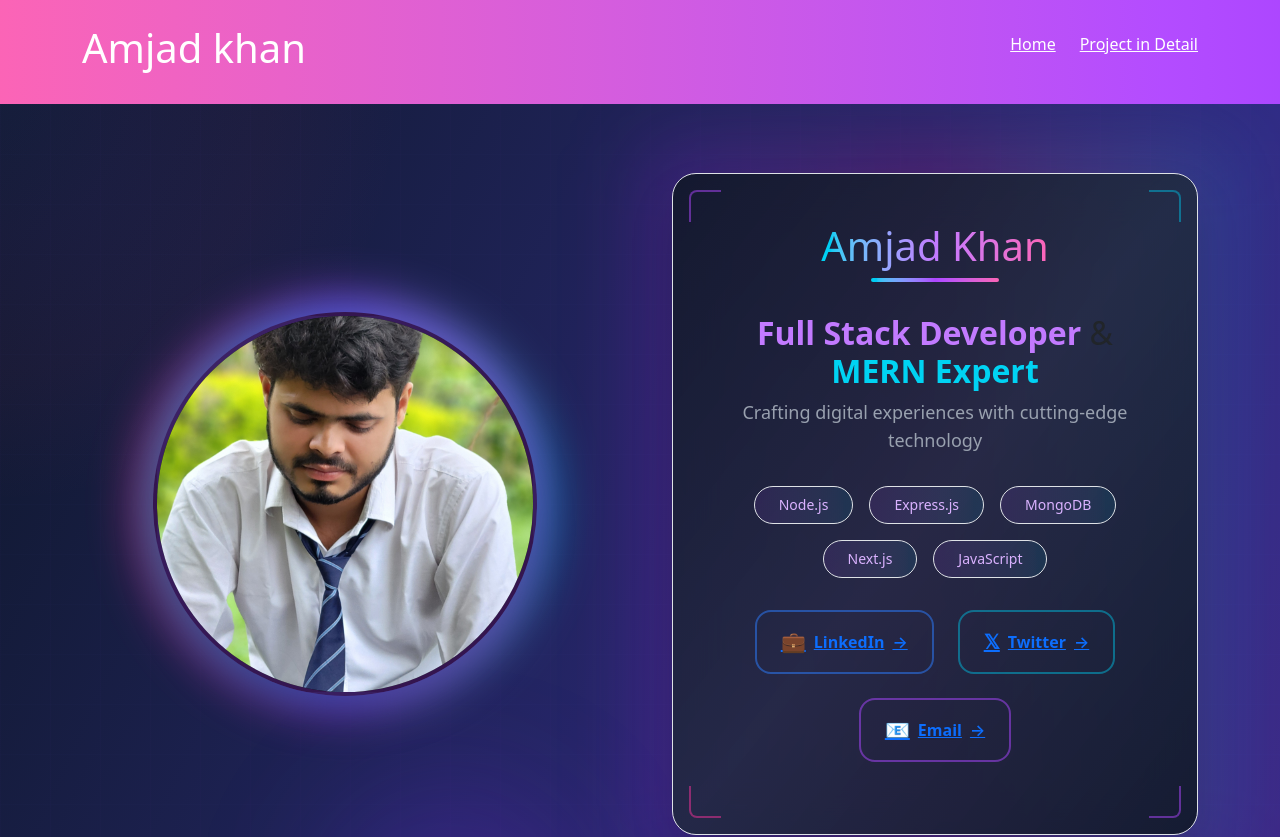
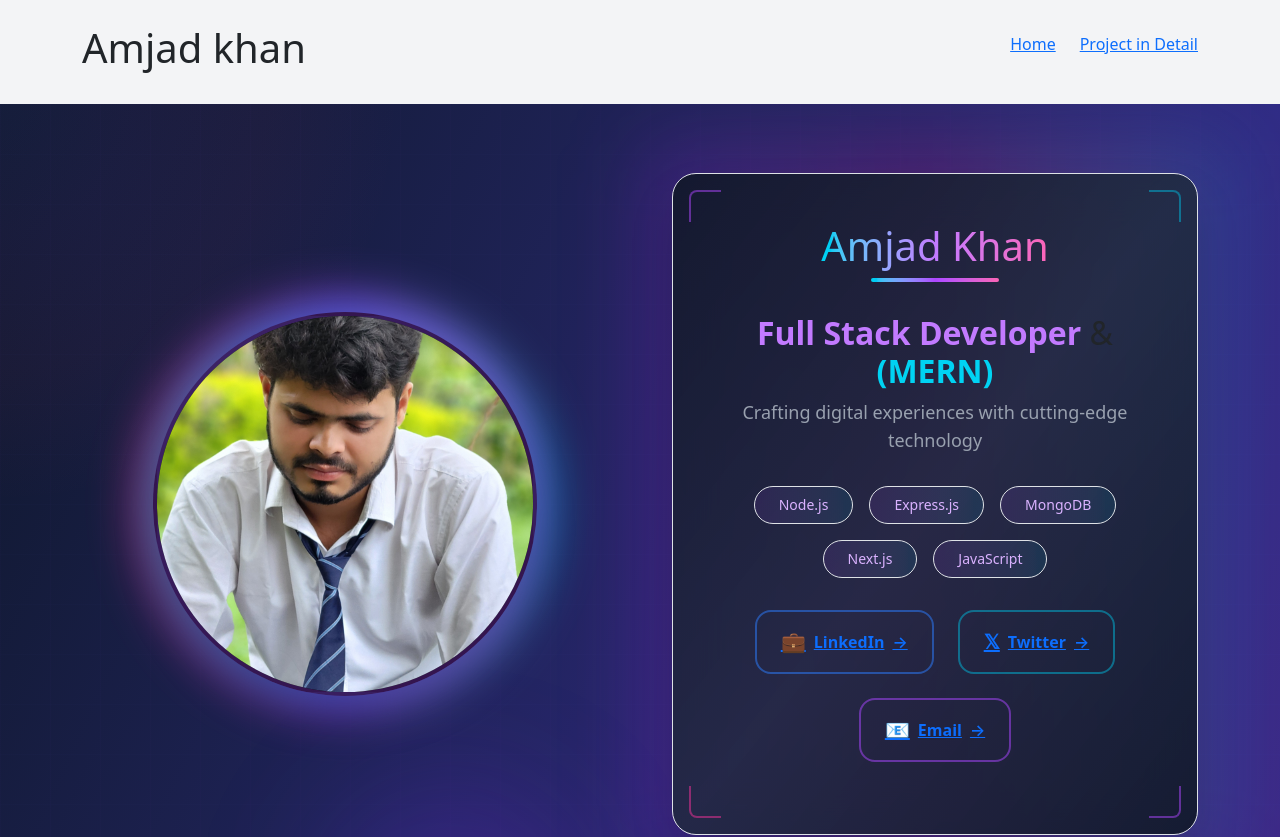
Before and after one commit to Amjadkhan9756/Portfolio, a React (Vite) app: page / in a window 1280 px wide. Shown: the top 837 px of the page. Built offline with nearby package versions, Linux system fonts and the light colour scheme.

Commit message:
new update

```diff
--- a/src/Component/Home.jsx
+++ b/src/Component/Home.jsx
@@ -191,7 +191,7 @@ function Home() {
                           &
                           <span className="text-cyan-400 font-semibold">
                             {" "}
-                            MERN Expert
+                           (MERN)
                           </span>
                         </h2>
                         <p className="text-gray-400 text-lg">
--- a/src/Navbar.jsx
+++ b/src/Navbar.jsx
@@ -2,18 +2,18 @@ import { Link } from "react-router-dom";
 
 const Navbar = () => {
   return (
-    <nav className="bg-gradient-to-r from-pink-400 to-purple-500 shadow-md">
+    <nav className="bg-gray-100 shadow-md">
       <div className="container mx-auto px-6 py-4 flex justify-between items-center">
 
         {/* Logo */}
-        <h1 className="text-white font-bold text-xl">Amjad khan</h1>
+        <h1 className="text-gray-900 font-bold text-xl">Amjad khan</h1>
 
         {/* Links */}
         <ul className="flex space-x-6">
           <li>
             <Link
               to="/"
-              className="text-white font-medium hover:text-yellow-300 transition duration-300"
+              className="text-gray-700 font-medium hover:text-purple-600 transition duration-300"
             >
               Home
             </Link>
@@ -22,7 +22,7 @@ const Navbar = () => {
           <li>
             <Link
               to="/Project"
-              className="text-white font-medium hover:text-yellow-300 transition duration-300"
+              className="text-gray-700 font-medium hover:text-purple-600 transition duration-300"
             >
               Project in Detail
             </Link>
```
Also changed, not shown: 1 other file (tests, documents, lock files or other folders).
